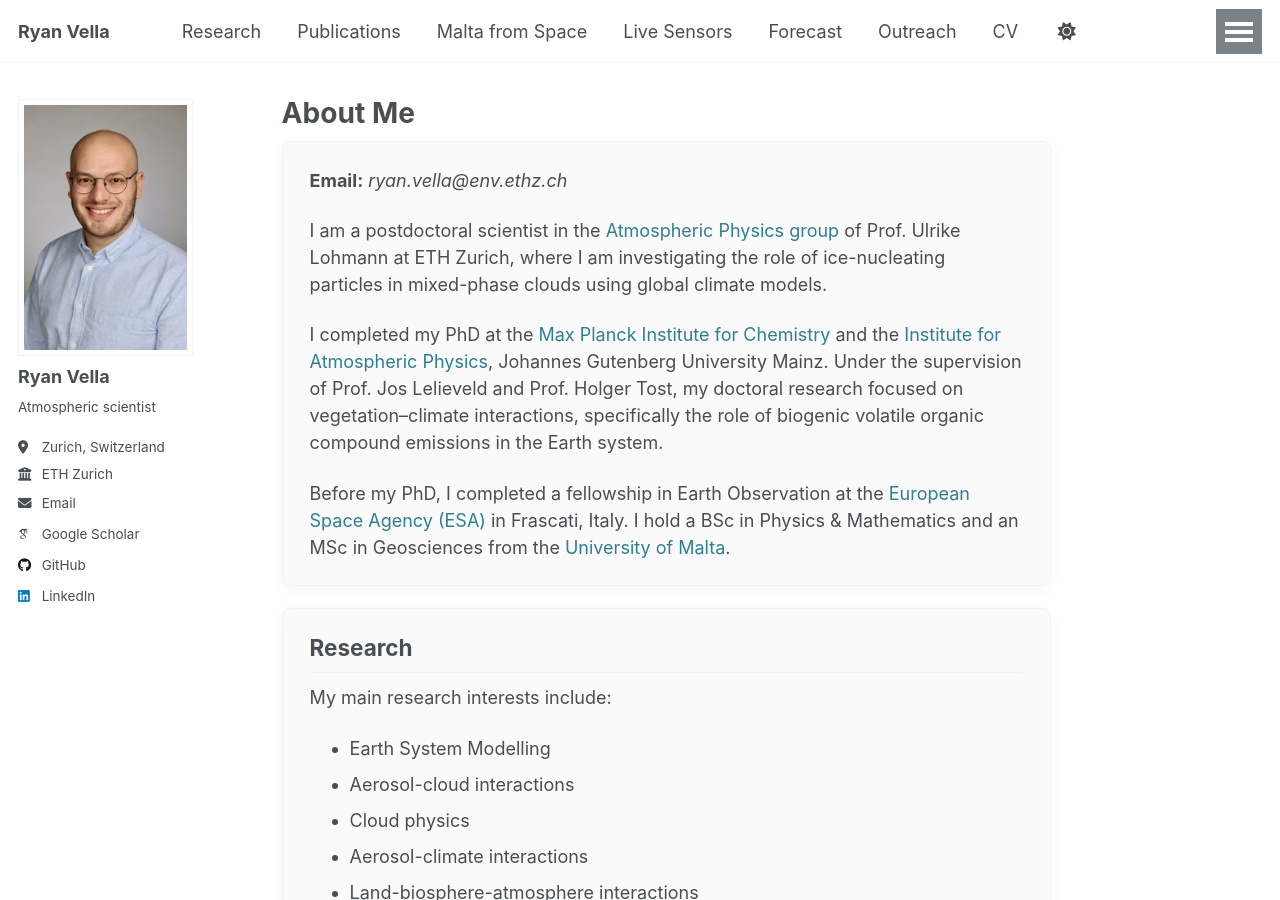
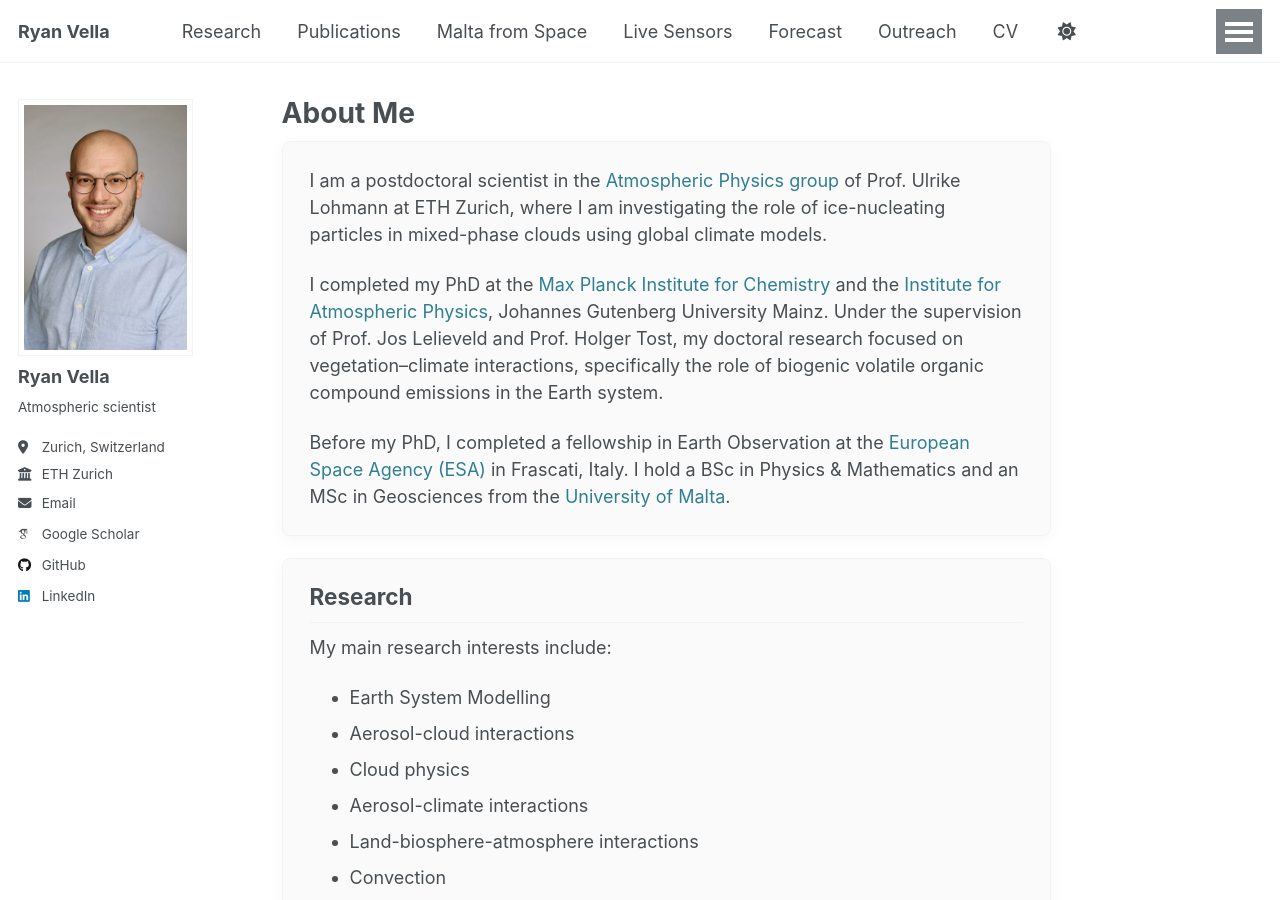
Before and after one commit to ryanvella9/ryanvella9.github.io, a Jekyll site: the page built from _pages/about.md, in a window 1280 px wide and 900 px high. Built offline with Jekyll 4.4.1, drawn with Linux system fonts in a browser that asks for light colours; some web fonts are replaced; a script that is not in the unit is left out.

Commit message:
Drop duplicate email line from the About page
The sidebar author profile already carries a mailto: link for it.

```diff
--- a/_pages/about.md
+++ b/_pages/about.md
@@ -8,8 +8,6 @@ redirect_from:
 ---
 
 <section class="content-box" markdown="1">
-
-**Email:** _ryan.vella@env.ethz.ch_
 
 I am a postdoctoral scientist in the [Atmospheric Physics group](https://iac.ethz.ch/group/atmospheric-physics.html) of Prof. Ulrike Lohmann at ETH Zurich, where I am investigating the role of ice-nucleating particles in mixed-phase clouds using global climate models.
 
```
